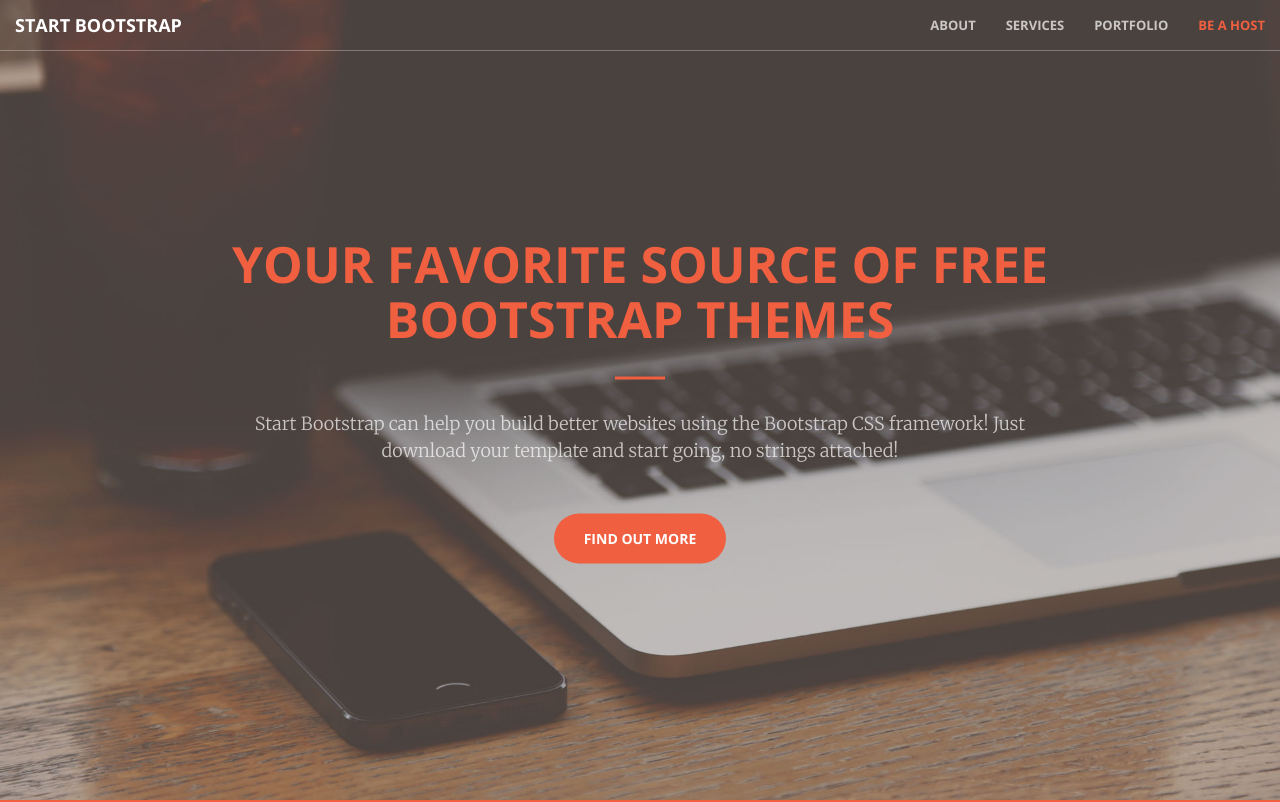
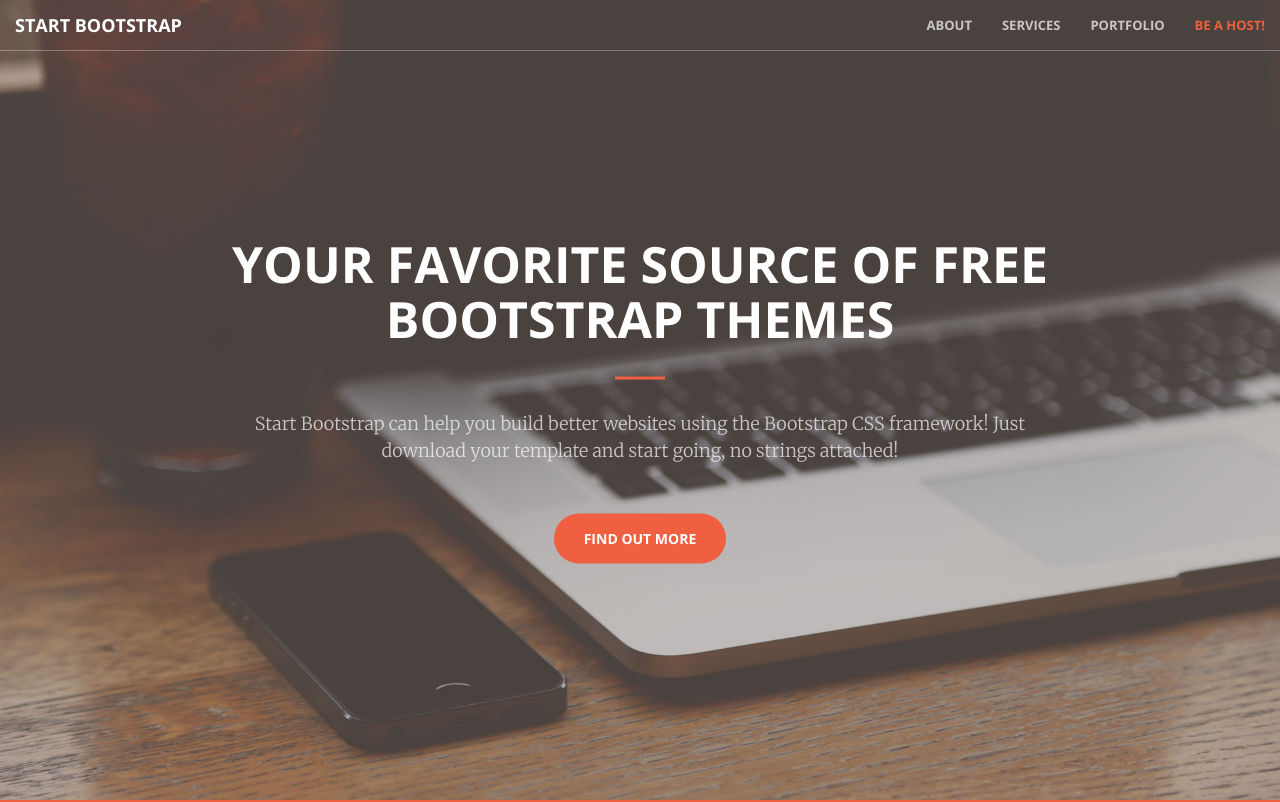
Before and after one commit to JimGray9999/Cook-d, a website: page index.html in a window 1280 px wide. Shown: the top 802 px of the page. Drawn offline with nearby package versions, Linux system fonts and the light colour scheme.

Commit message:
contact and services updated

```diff
--- a/index.html
+++ b/index.html
@@ -59,7 +59,7 @@
                         <a class="page-scroll" href="#portfolio">Portfolio</a>
                     </li>
                     <li>
-                        <a class="page-scroll" href="#contact">Be A Host<!at/a>
+                        <a class="page-scroll" href="#contact">Be A Host!</a>
                     </li>
                 </ul>
             </div>
```
